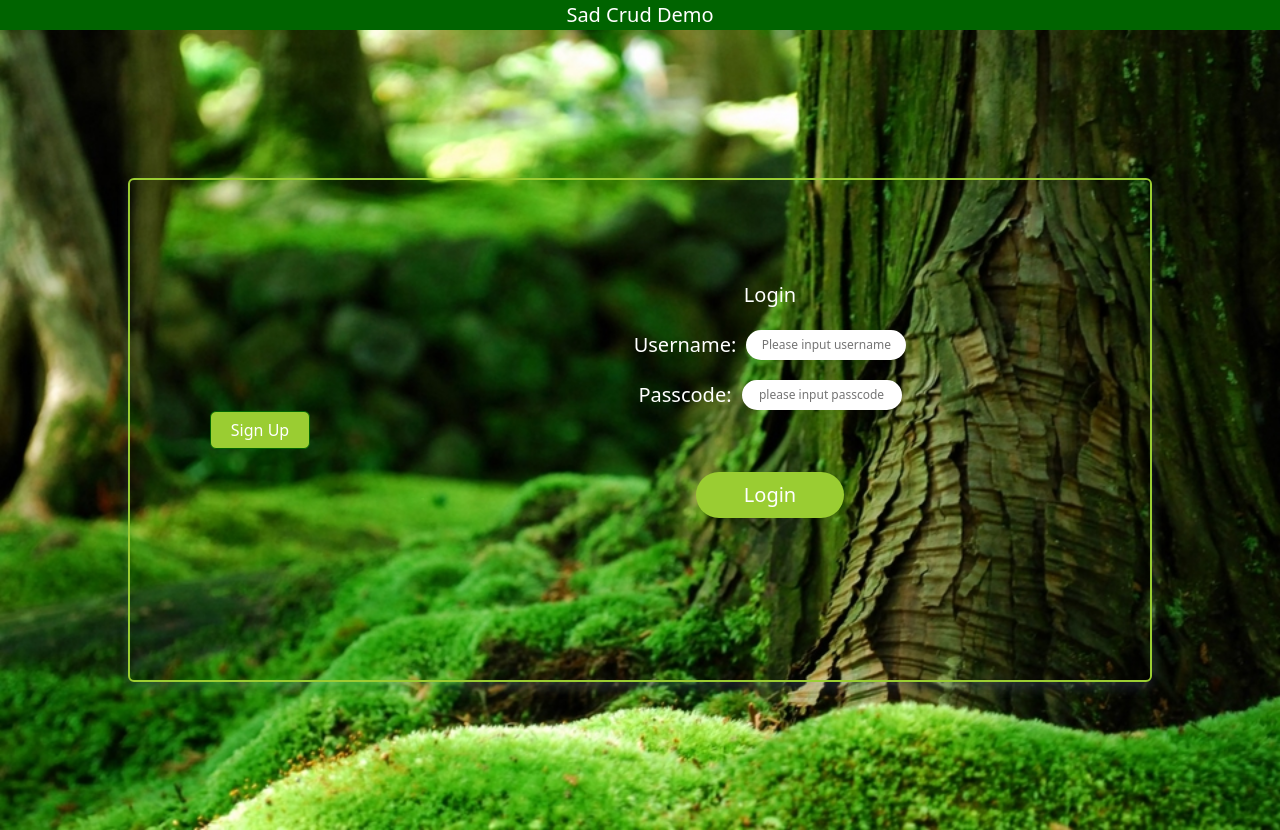
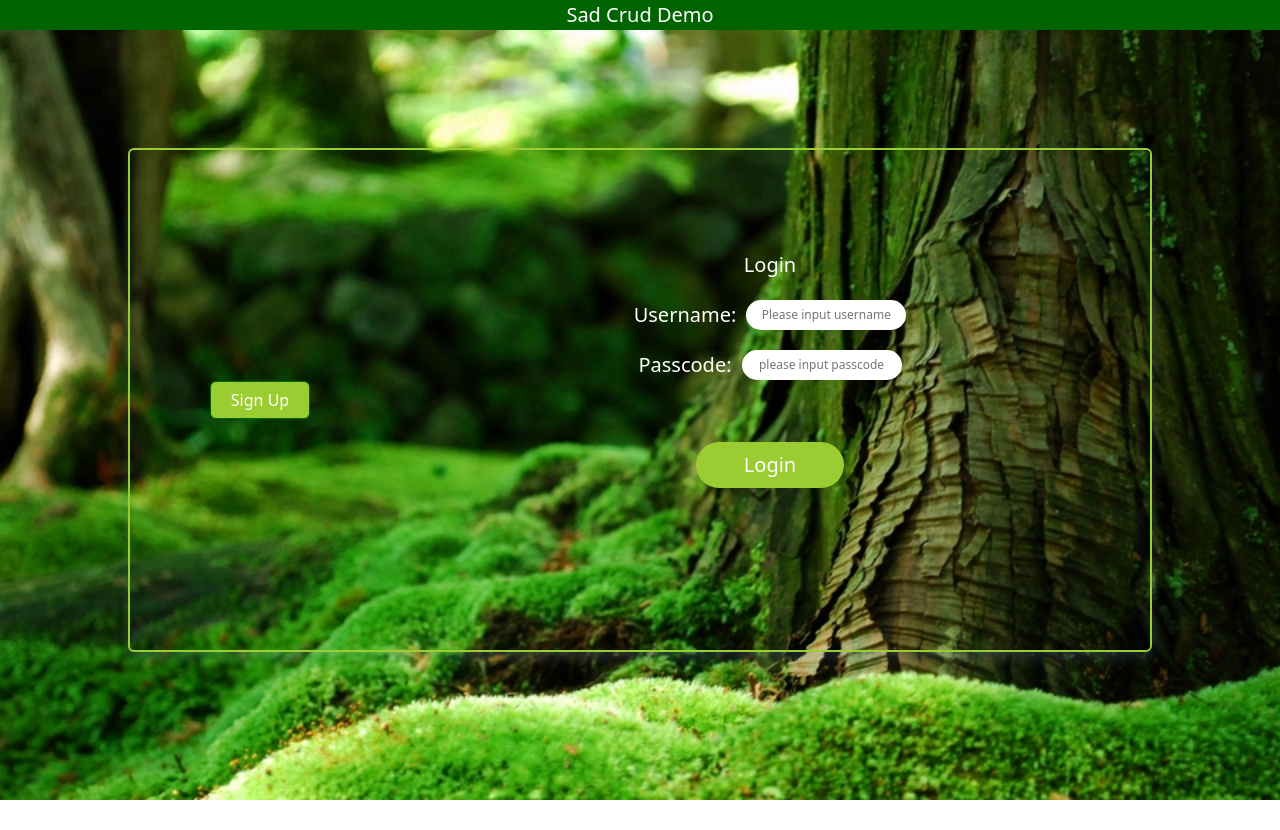
Before and after one commit to YuZhangYuanYYZ/sad-crud-demo, a React (Create React App) app: page / in a window 1280 px wide. After the commit the page ends 800 px from the top, so only its background shows below. Built offline with nearby package versions, Linux system fonts and the light colour scheme.

Commit message:
solve the problem of background img

```diff
--- a/src/components/LoginAndRegister/styles.scss
+++ b/src/components/LoginAndRegister/styles.scss
@@ -1,16 +1,26 @@
-.loginAndRegister{
+.loginAndRegister {
   background: url('../../../public/backgroudphoto2.jpeg') no-repeat;
-  background-size: 100%;
-  height: 100vh;
-  background-position: 100% 10%;
+  position: fixed;
+  top: 0;
+  left: 0;
+  width: 100%;
+  height: 100%;
+  min-width: 1000px;
+  z-index: -10;
+  zoom: 1;
+  background-size: cover;
+  background-position: center 0;
 }
 
-.loginButtonsContainer, .registerButtonsContainer{
+.loginButtonsContainer,
+.registerButtonsContainer {
   padding: 2rem;
   display: flex;
-  justify-content: center;;
+  justify-content: center;
+  ;
   margin: 30px 140px;
-  input[type=submit] {
+
+  input{
     background-color: yellowgreen;
     border: none;
     border-radius: 2rem;
@@ -21,17 +31,20 @@
   }
 }
 
-.userNameContainer,.passcodeContainer {
+.userNameContainer,
+.passcodeContainer {
   margin: 20px auto;
   display: flex;
   justify-content: center;
 }
 
-.userNameItem ,.passcodeItem{
-  margin:0 10px 0 0;
+.userNameItem,
+.passcodeItem {
+  margin: 0 10px 0 0;
 }
 
-.inputUsername, .inputPasscode{
+.inputUsername,
+.inputPasscode {
   border-radius: 15px;
   border: white 2px solid;
   font-size: 12px;
```
